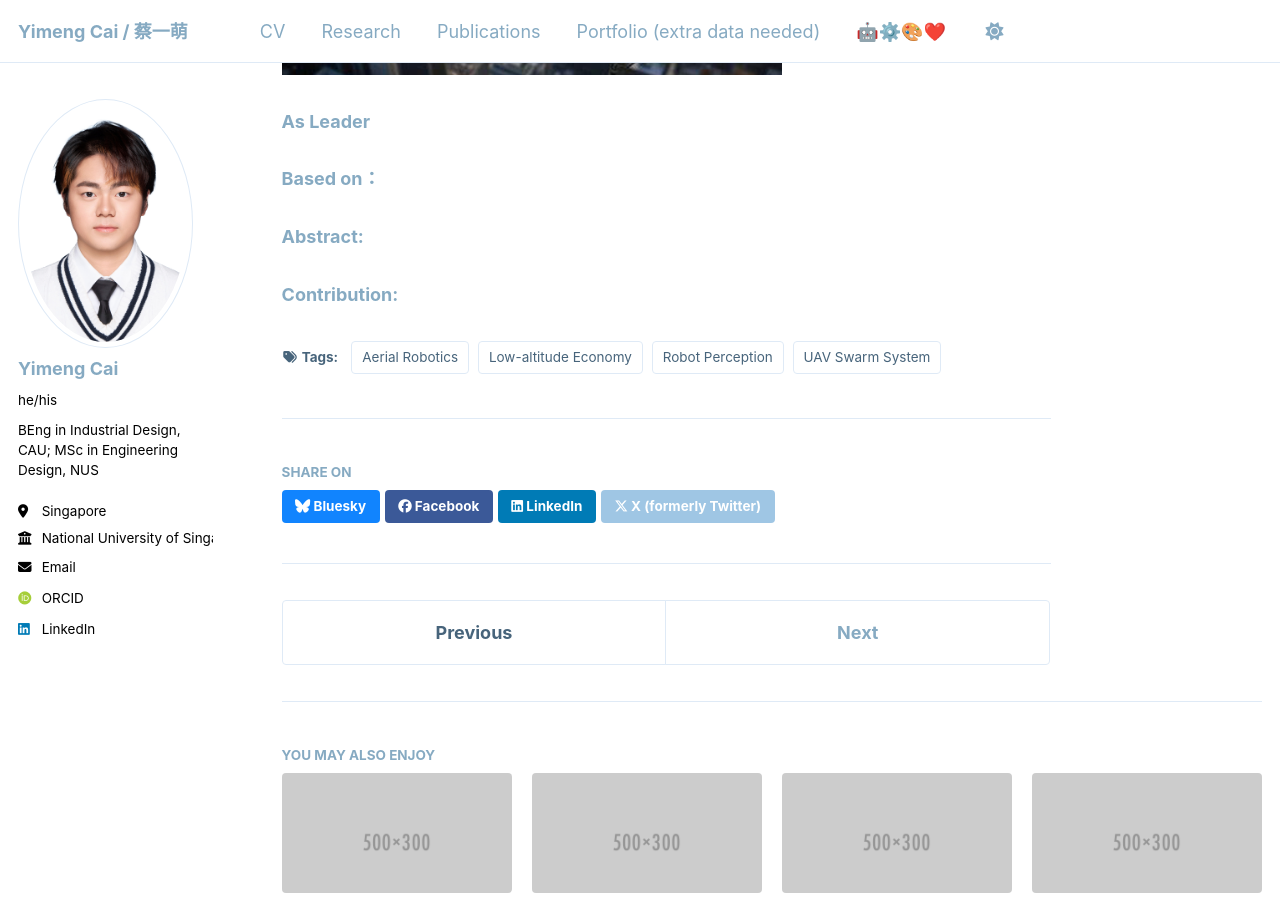
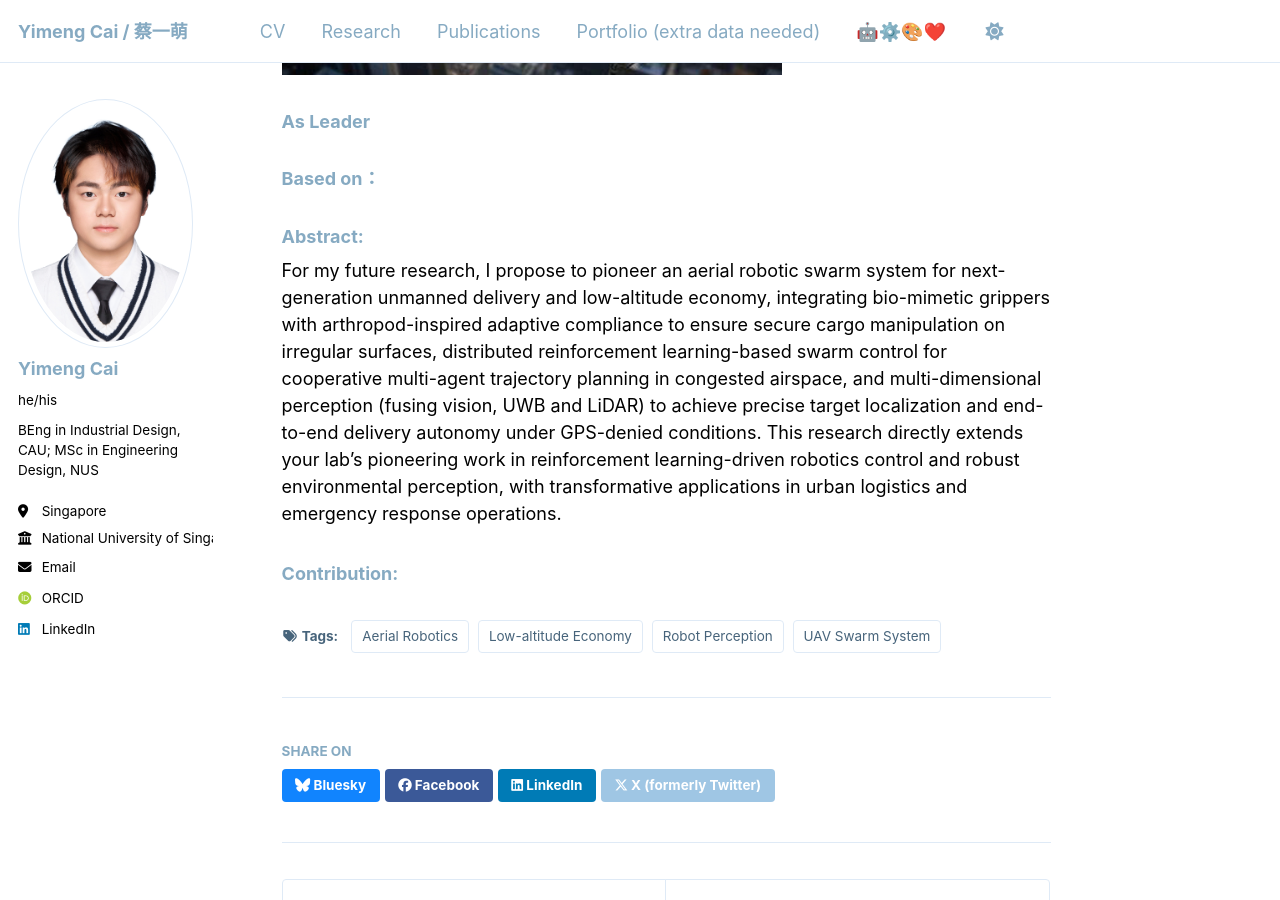
Before and after one commit to Yimeng-E-C/Yimeng-E-C.github.io, a Jekyll site: the page built from _posts/2030-01-01-blog-post-FuturePlan.md, in a window 1280 px wide and 900 px high, scrolled down 495 px. Built offline with Jekyll 4.4.1, drawn with Linux system fonts in a browser that asks for light colours; some web fonts are replaced.

Commit message:
Update 2030-01-01-blog-post-FuturePlan.md

```diff
--- a/_posts/2030-01-01-blog-post-FuturePlan.md
+++ b/_posts/2030-01-01-blog-post-FuturePlan.md
@@ -15,5 +15,6 @@ tags:
 ### **Based on**：
 
 ### **Abstract**:
+For my future research, I propose to pioneer an aerial robotic swarm system for next-generation unmanned delivery and low-altitude economy, integrating bio-mimetic grippers with arthropod-inspired adaptive compliance to ensure secure cargo manipulation on irregular surfaces, distributed reinforcement learning-based swarm control for cooperative multi-agent trajectory planning in congested airspace, and multi-dimensional perception (fusing vision, UWB and LiDAR) to achieve precise target localization and end-to-end delivery autonomy under GPS-denied conditions. This research directly extends your lab’s pioneering work in reinforcement learning-driven robotics control and robust environmental perception, with transformative applications in urban logistics and emergency response operations.
 
 ### **Contribution**:
```
